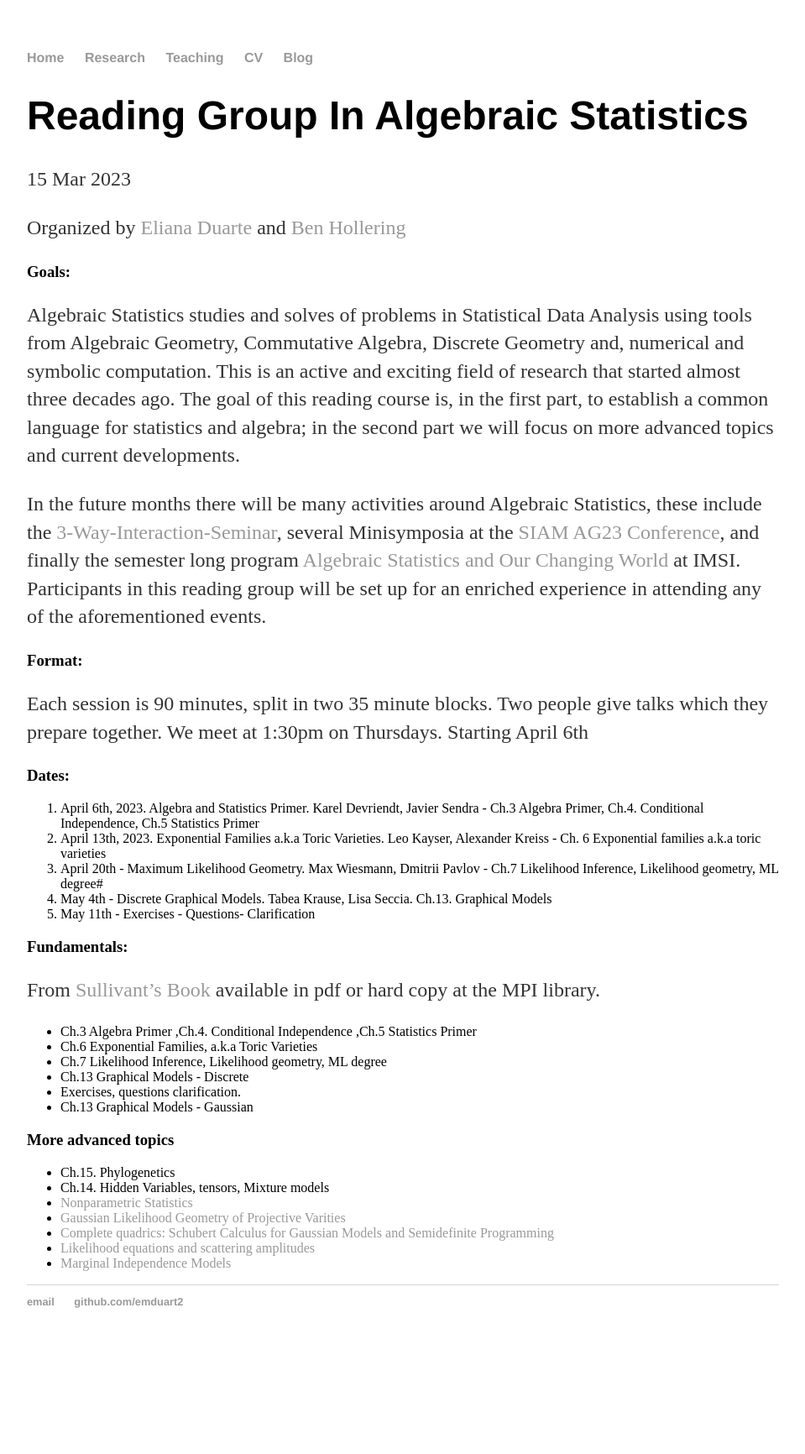
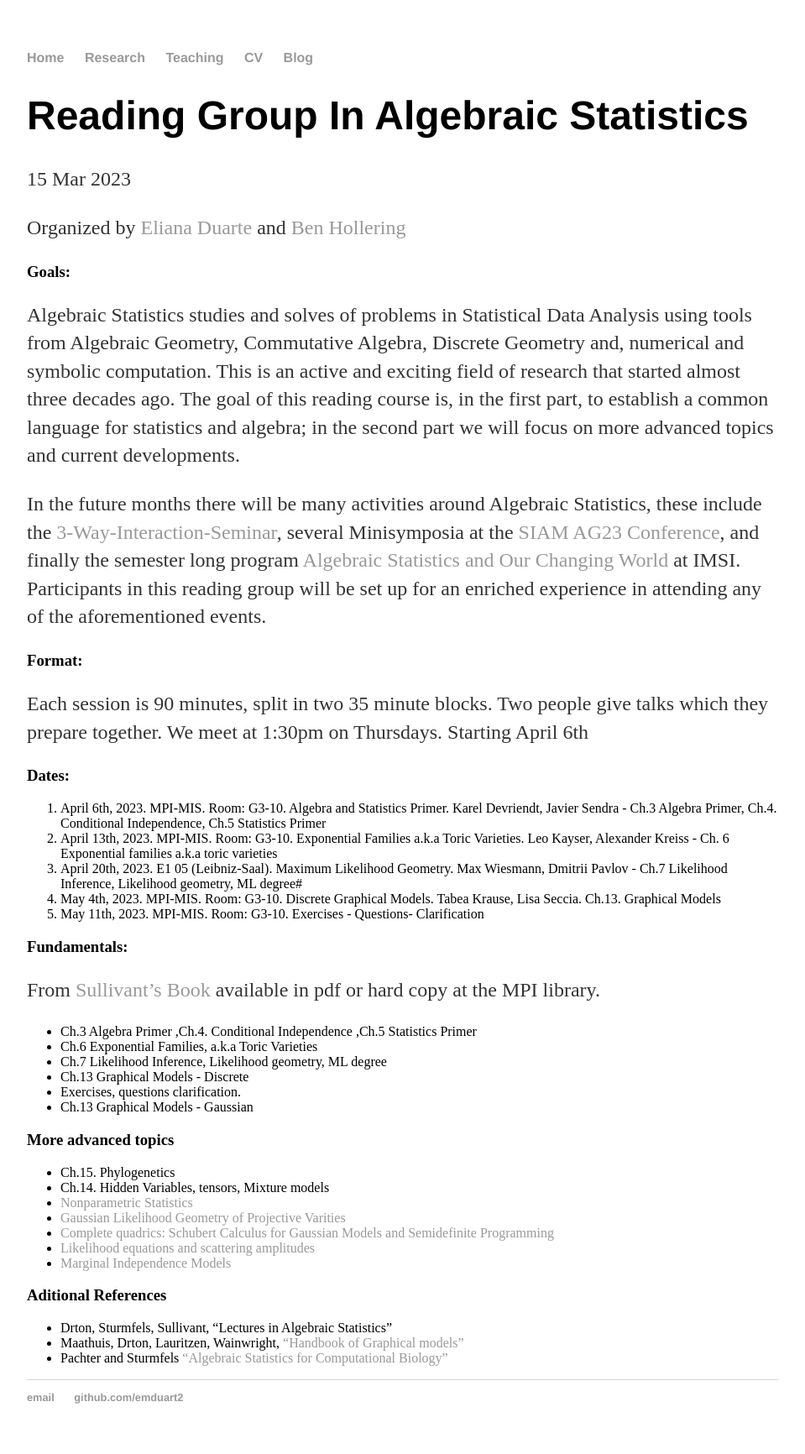
Before and after one commit to emduart2/emduart2.github.io, a Jekyll site: the page built from _posts/2023-03-15-ReadingGroupAstat.md, in a window 1280 px wide. Shown: the whole page at 84% size, without its empty margins (160-1119 px from the left). Built offline with Jekyll 4.4.1, drawn with Linux system fonts in a browser that asks for light colours; before the commit the page ends 1618 px from its top, so only the background shows below that.

Commit message:
Updated room and additional refs

```diff
--- a/_posts/2023-03-15-ReadingGroupAstat.md
+++ b/_posts/2023-03-15-ReadingGroupAstat.md
@@ -20,14 +20,14 @@ Each session is 90 minutes, split in two 35 minute blocks. Two people give talks
 which they prepare together. We meet at 1:30pm on Thursdays. Starting April 6th
 
 ### Dates:
-1. April 6th, 2023. Algebra and Statistics Primer.  Karel Devriendt, Javier Sendra -
+1. April 6th, 2023. MPI-MIS. Room: G3-10. Algebra and Statistics Primer.  Karel Devriendt, Javier Sendra -
  Ch.3 Algebra Primer, Ch.4. Conditional Independence, Ch.5 Statistics Primer
-1. April 13th, 2023. Exponential Families a.k.a Toric Varieties. Leo Kayser, Alexander Kreiss -
+1. April 13th, 2023. MPI-MIS. Room: G3-10. Exponential Families a.k.a Toric Varieties. Leo Kayser, Alexander Kreiss -
 Ch. 6 Exponential families a.k.a toric varieties
-1. April 20th - Maximum Likelihood Geometry. Max Wiesmann, Dmitrii Pavlov -
+1. April 20th, 2023. E1 05 (Leibniz-Saal). Maximum Likelihood Geometry. Max Wiesmann, Dmitrii Pavlov -
 Ch.7 Likelihood Inference, Likelihood geometry, ML degree#
-1. May 4th - Discrete Graphical Models. Tabea Krause, Lisa Seccia. Ch.13. Graphical Models
-1. May 11th - Exercises - Questions- Clarification
+1. May 4th, 2023. MPI-MIS. Room: G3-10. Discrete Graphical Models. Tabea Krause, Lisa Seccia. Ch.13. Graphical Models
+1. May 11th, 2023. MPI-MIS. Room: G3-10. Exercises - Questions- Clarification
 
 ### Fundamentals:
 From [Sullivant's Book]( https://bookstore.ams.org/view?ProductCode=GSM/194) available in pdf or hard copy at the MPI library.
@@ -46,3 +46,8 @@ From [Sullivant's Book]( https://bookstore.ams.org/view?ProductCode=GSM/194) ava
 - [Complete quadrics: Schubert Calculus for Gaussian Models and Semidefinite Programming](https://arxiv.org/pdf/2011.08791.pdf)
 - [Likelihood equations and scattering amplitudes](https://msp.org/astat/2021/12-2/p04.xhtml)
 - [Marginal Independence Models](https://arxiv.org/abs/2112.10287)
+
+### Aditional References
+- Drton, Sturmfels, Sullivant, "Lectures in Algebraic Statistics"
+- Maathuis, Drton, Lauritzen, Wainwright, ["Handbook of Graphical models"](https://www.taylorfrancis.com/books/edit/10.1201/9780429463976/handbook-graphical-models-mathias-drton-steffen-lauritzen-marloes-maathuis-martin-wainwright)
+- Pachter and Sturmfels ["Algebraic Statistics for Computational Biology"](https://www.cambridge.org/core/books/algebraic-statistics-for-computational-biology/2E5CCE6BB6751EB7423EE3D2BF40EBFF)
```
Also changed, not shown: index.md (+1 -1 lines).
